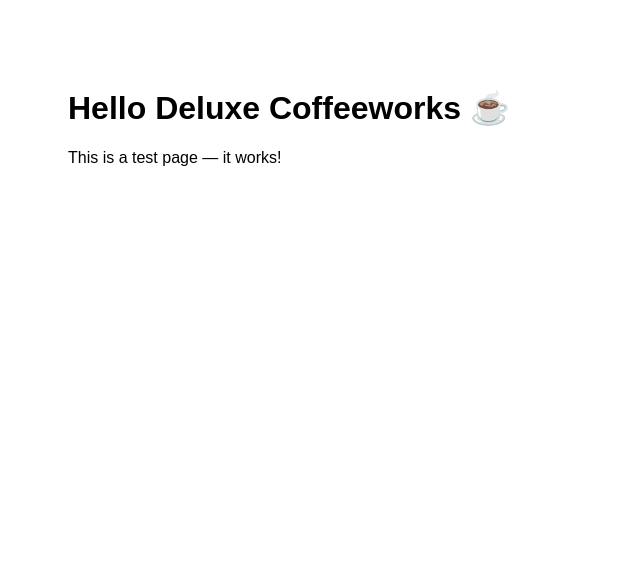
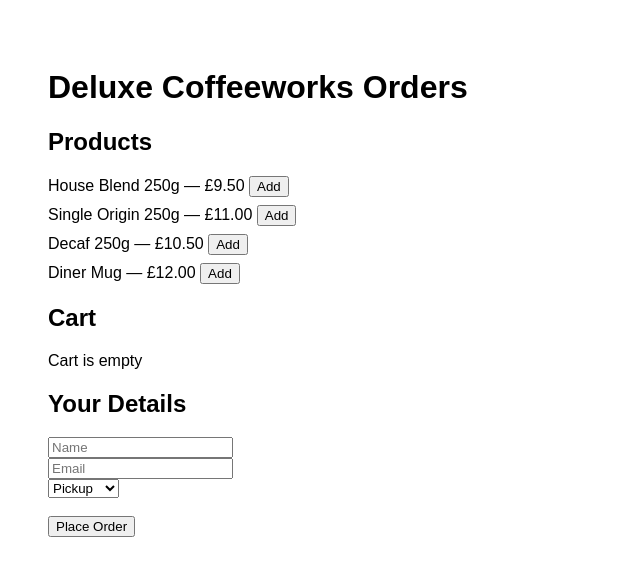
Before and after one commit to orders-star/4reo-ordering, a Next.js app: page / in a window 1280 px wide. Shown: the top 576 px of the page, without its empty margins (0-640 px from the left). Built offline with nearby package versions, Linux system fonts and the light colour scheme.

Commit message:
Update page.jsx

```diff
--- a/app/page.jsx
+++ b/app/page.jsx
@@ -1,10 +1,91 @@
 'use client';
 
+import { useState } from "react";
+
+const PRODUCTS = [
+  { id: "house", name: "House Blend 250g", price: 9.5 },
+  { id: "single", name: "Single Origin 250g", price: 11 },
+  { id: "decaf", name: "Decaf 250g", price: 10.5 },
+  { id: "mug", name: "Diner Mug", price: 12 },
+];
+
 export default function Page() {
+  const [cart, setCart] = useState([]);
+  const [customer, setCustomer] = useState({
+    name: "",
+    email: "",
+    fulfilment: "Pickup", // or "Delivery"
+    address: "",
+  });
+
+  function addToCart(product) {
+    setCart([...cart, product]);
+  }
+
+  function removeFromCart(index) {
+    setCart(cart.filter((_, i) => i !== index));
+  }
+
+  function placeOrder() {
+    alert(
+      `Order placed!\n\nCustomer: ${customer.name}\nEmail: ${customer.email}\nFulfilment: ${customer.fulfilment}\nAddress: ${customer.address}\n\nItems:\n${cart.map(p => "- " + p.name).join("\n")}`
+    );
+  }
+
   return (
-    <div style={{ padding: 40 }}>
-      <h1>Hello Deluxe Coffeeworks ☕</h1>
-      <p>This is a test page — it works!</p>
+    <div style={{ padding: 20, fontFamily: "sans-serif" }}>
+      <h1>Deluxe Coffeeworks Orders</h1>
+
+      <h2>Products</h2>
+      {PRODUCTS.map(p => (
+        <div key={p.id} style={{ marginBottom: 8 }}>
+          {p.name} — £{p.price.toFixed(2)}{" "}
+          <button onClick={() => addToCart(p)}>Add</button>
+        </div>
+      ))}
+
+      <h2>Cart</h2>
+      {cart.length === 0 && <p>Cart is empty</p>}
+      <ul>
+        {cart.map((p, i) => (
+          <li key={i}>
+            {p.name}{" "}
+            <button onClick={() => removeFromCart(i)}>Remove</button>
+          </li>
+        ))}
+      </ul>
+
+      <h2>Your Details</h2>
+      <input
+        placeholder="Name"
+        value={customer.name}
+        onChange={e => setCustomer({ ...customer, name: e.target.value })}
+      />
+      <br />
+      <input
+        placeholder="Email"
+        value={customer.email}
+        onChange={e => setCustomer({ ...customer, email: e.target.value })}
+      />
+      <br />
+      <select
+        value={customer.fulfilment}
+        onChange={e => setCustomer({ ...customer, fulfilment: e.target.value })}
+      >
+        <option>Pickup</option>
+        <option>Delivery</option>
+      </select>
+      <br />
+      {customer.fulfilment === "Delivery" && (
+        <input
+          placeholder="Address"
+          value={customer.address}
+          onChange={e => setCustomer({ ...customer, address: e.target.value })}
+        />
+      )}
+
+      <br />
+      <button onClick={placeOrder}>Place Order</button>
     </div>
   );
 }
```
